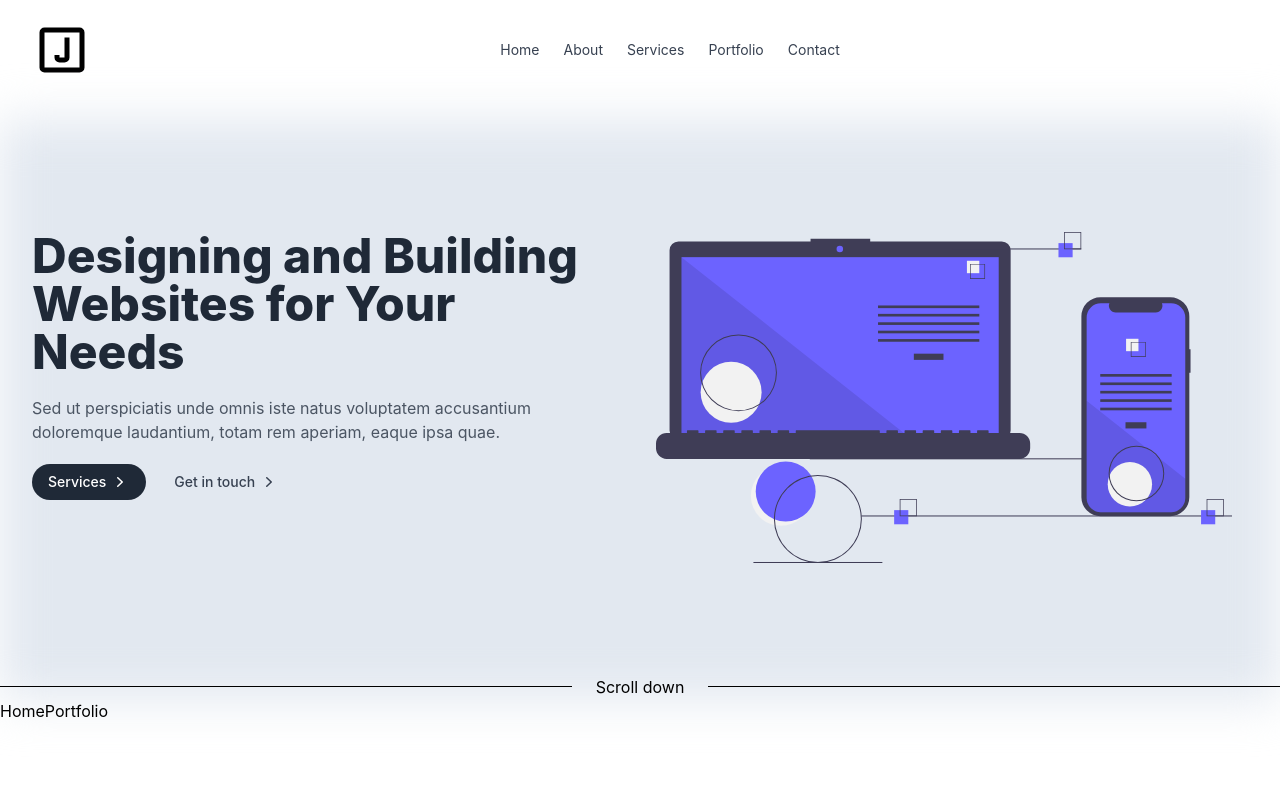
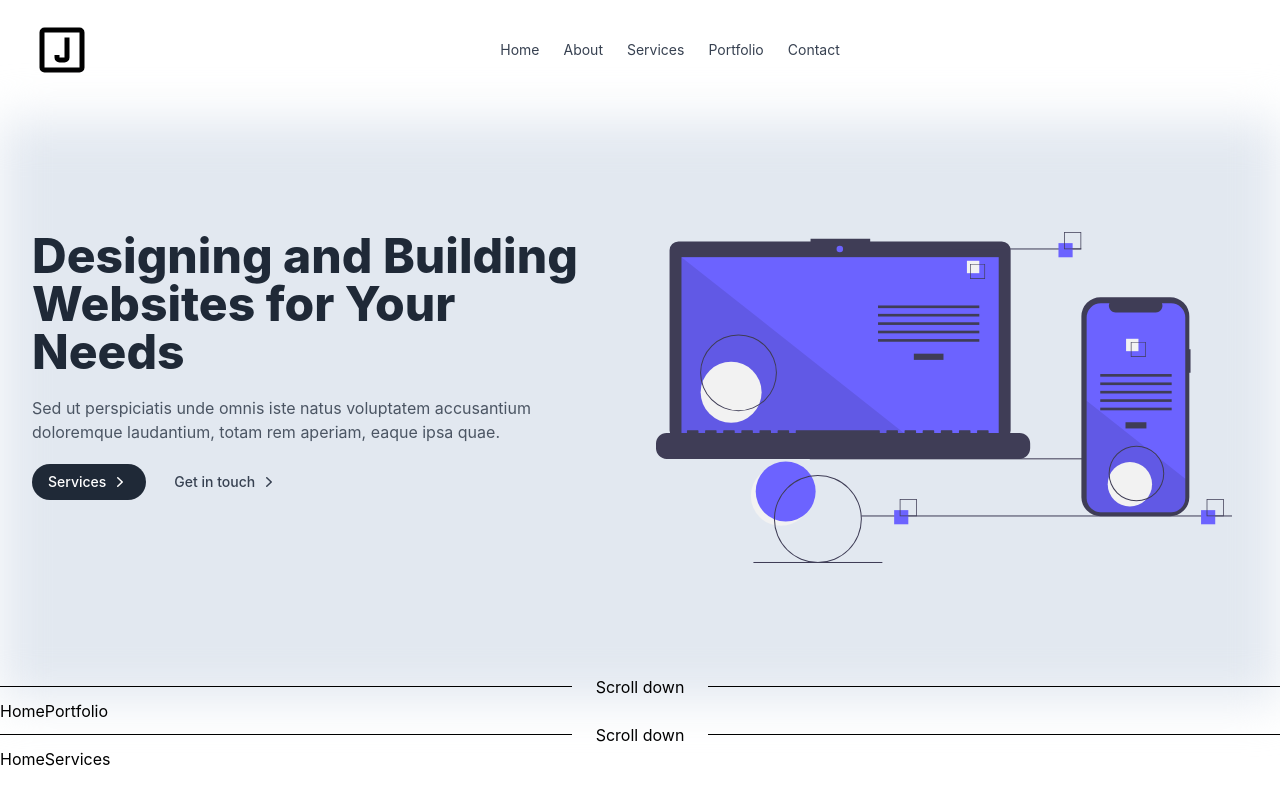
Before and after one commit to jacobadam/jacobadamdeveloper, a React (Create React App) app: page / in a window 1280 px wide. Built offline with nearby package versions, Linux system fonts and the light colour scheme.

Commit message:
add services section

```diff
--- a/src/Home.js
+++ b/src/Home.js
@@ -1,6 +1,7 @@
 import HomeDivider from "./HomeDivider";
 import HomeHero from "./HomeHero";
 import HomePortfolio from "./HomePortfolio";
+import HomeServices from "./HomeServices";
 
 export default function Home() {
   return (
@@ -10,6 +11,8 @@ export default function Home() {
         <HomeHero />
         <HomeDivider />
         <HomePortfolio />
+        <HomeDivider />
+        <HomeServices />
       </div>
     </div>
   );
--- /dev/null
+++ b/src/HomeServices.js
@@ -0,0 +1,5 @@
+import React from "react";
+
+export default function HomeServices() {
+  return <div>HomeServices</div>;
+}
```
